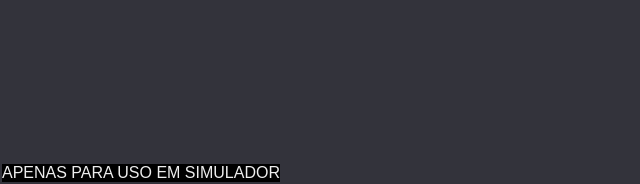
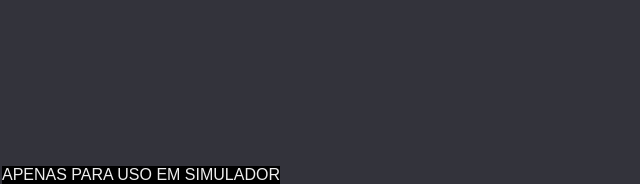
Before and after one commit to antenor-z/aero, a FastAPI app: page /wind/ in a window 1280 px wide. Shown: the part 616-800 px from the top of the page, without its empty margins (0-640 px from the left). Run offline with FastAPI, Linux system fonts and the light colour scheme; parts of the project's set-up code (start-up, migrations or seed data) failed here and were passed over.

Commit message:
stick notice to bottom

```diff
--- a/static/style.css
+++ b/static/style.css
@@ -230,5 +230,5 @@ subheader {
 }
 
 .sim-only {
-  position: fixed; bottom: 2px; left: 2px; background-color: black;
+  position: fixed; bottom: 0px; left: 2px; background-color: black;
 }
```
